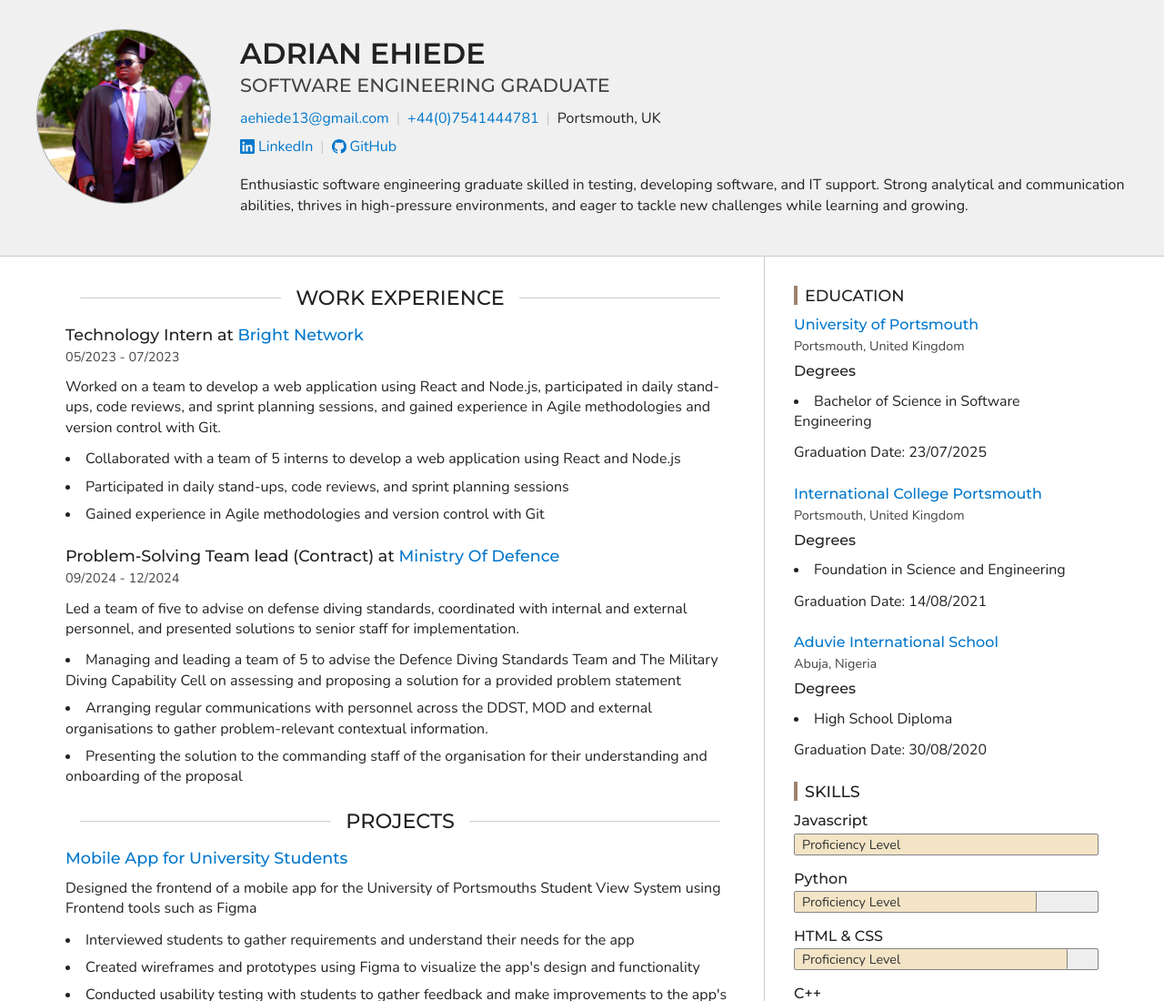
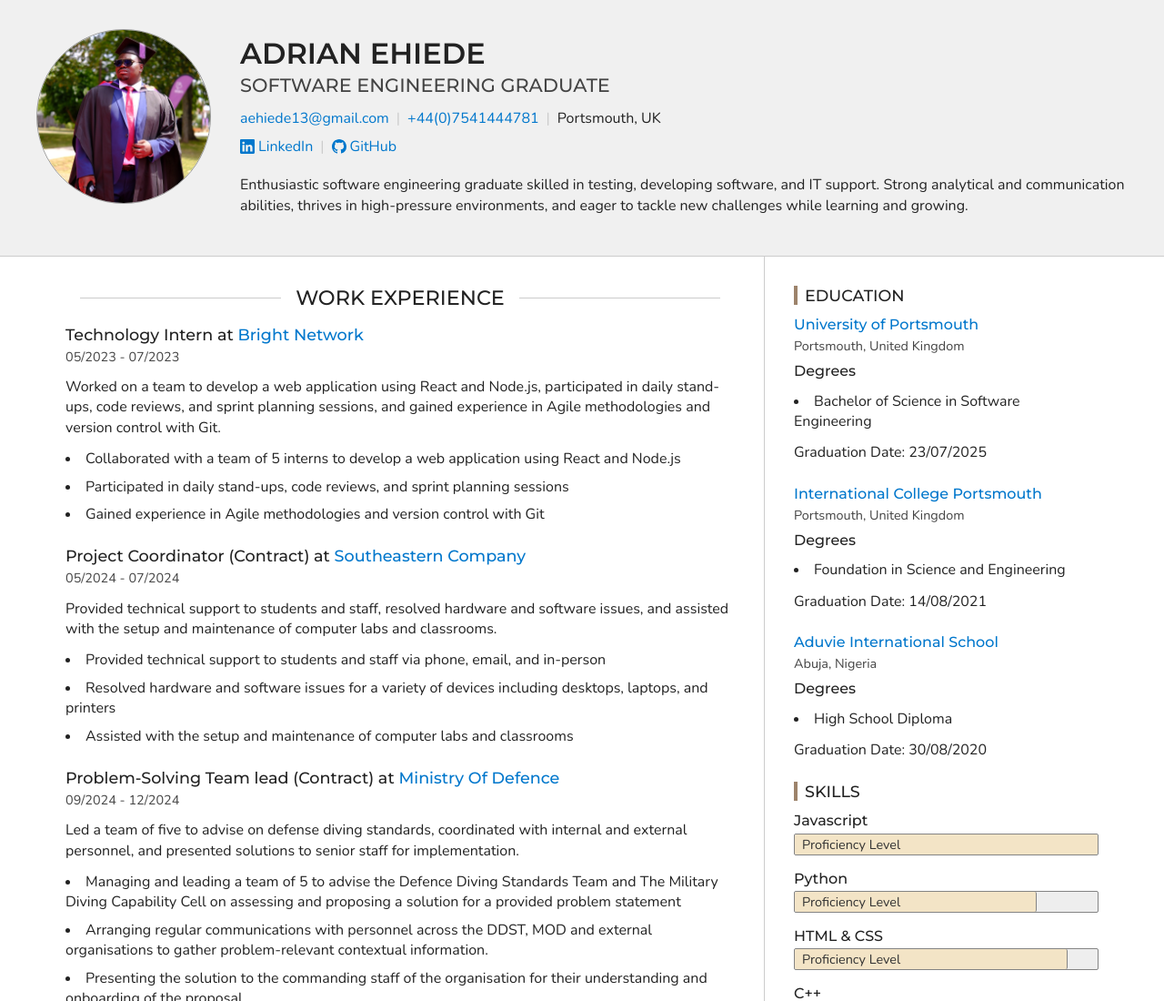
Before and after one commit to Jamalwastaken/Jamalwastaken.github.io, a plain HTML site: page index.html in a window 1280 px wide. Shown: the top 1100 px of the page at 91% size. Drawn offline with nearby package versions, Linux system fonts and the light colour scheme.

Commit message:
Added "Southeastern company" to resume

```diff
--- a/index.html
+++ b/index.html
@@ -156,6 +156,23 @@
 
                     <ul>
                       <li>Collaborated with a team of 5 interns to develop a web application using React and Node.js</li><li>Participated in daily stand-ups, code reviews, and sprint planning sessions</li><li>Gained experience in Agile methodologies and version control with Git</li>
+                    </ul>
+
+                </section>
+
+                <section>
+                  <h3>
+
+                      Project Coordinator (Contract) at <a href="https://www.southeasternrailway.co.uk/">Southeastern Company</a>
+
+                  </h3>
+
+                    <p class="section-label">05/2024 - 07/2024</p>
+
+                  <p>Provided technical support to students and staff, resolved hardware and software issues, and assisted with the setup and maintenance of computer labs and classrooms.</p>
+
+                    <ul>
+                      <li>Provided technical support to students and staff via phone, email, and in-person</li><li>Resolved hardware and software issues for a variety of devices including desktops, laptops, and printers</li><li>Assisted with the setup and maintenance of computer labs and classrooms</li>
                     </ul>
 
                 </section>
```
Also changed, not shown: portfolio.json (+13 -0 lines), resume.html (+17 -0 lines).
